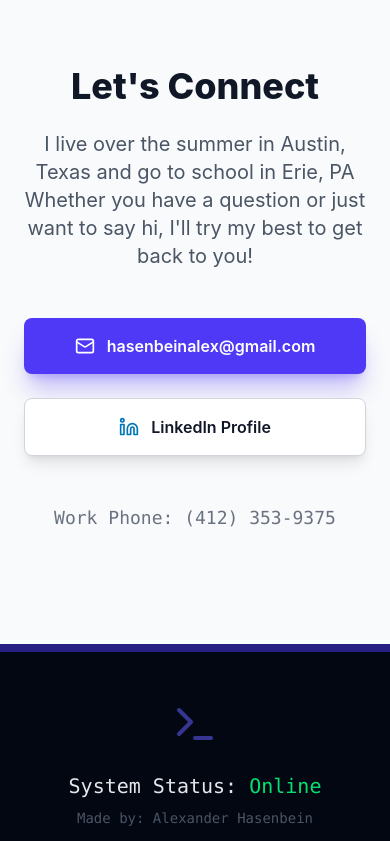
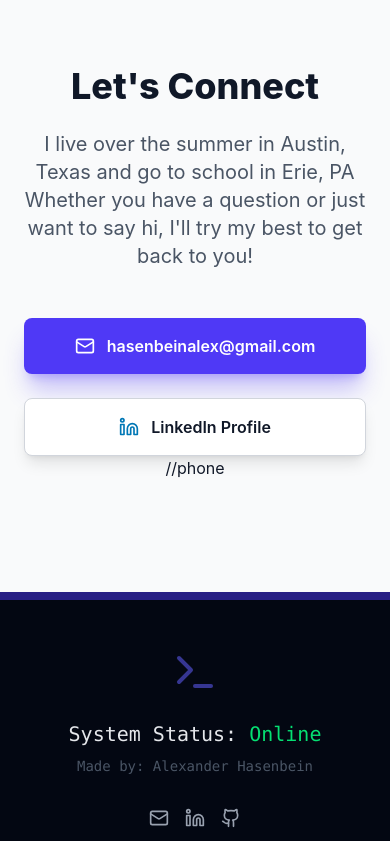
Before and after one commit to AHasenbein/portfolio, a React (Vite) app: page / in a window 390 px wide. Shown: the part 7951-8792 px from the top of the page. Built offline with nearby package versions, Linux system fonts and the light colour scheme.

Commit message:
change to phone

```diff
--- a/src/App.jsx
+++ b/src/App.jsx
@@ -643,7 +643,7 @@ const App = () => {
               LinkedIn Profile
             </a>
           </div>
-          <p className="mt-12 text-gray-500 text-lg font-mono">Work Phone: {PORTFOLIO_DATA.phone}</p>
+          {/* <p className="mt-12 text-gray-500 text-lg font-mono">Work Phone: {PORTFOLIO_DATA.phone}</p> */} //phone
         </section>
 
       </main>
```
